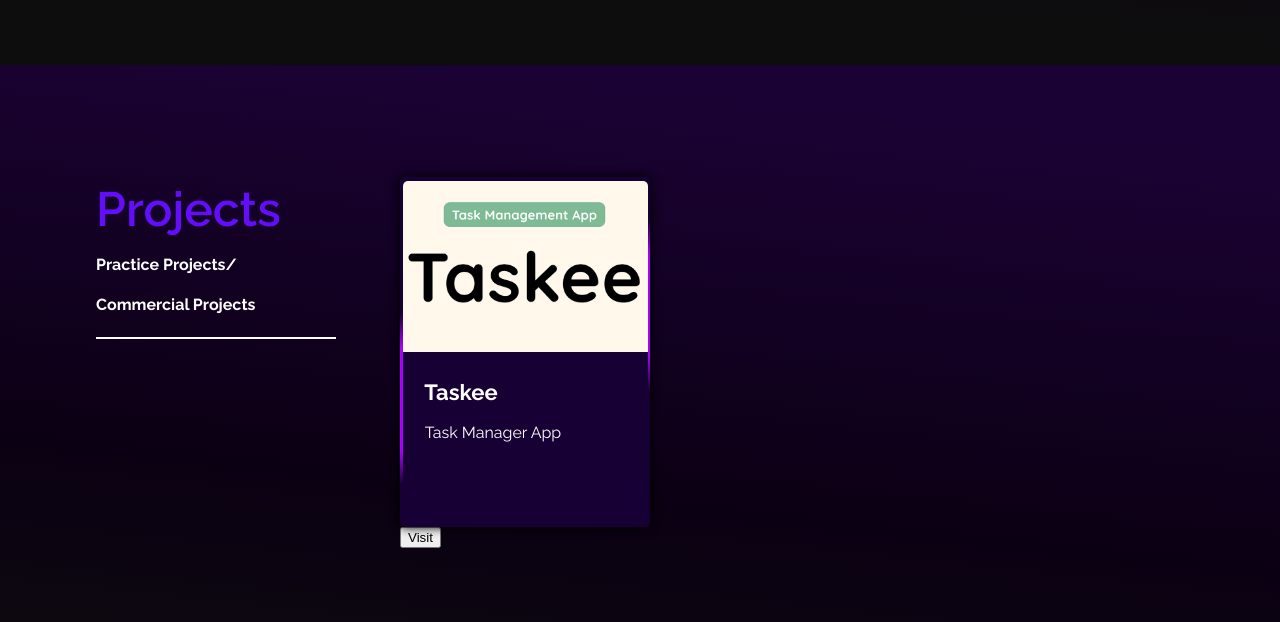
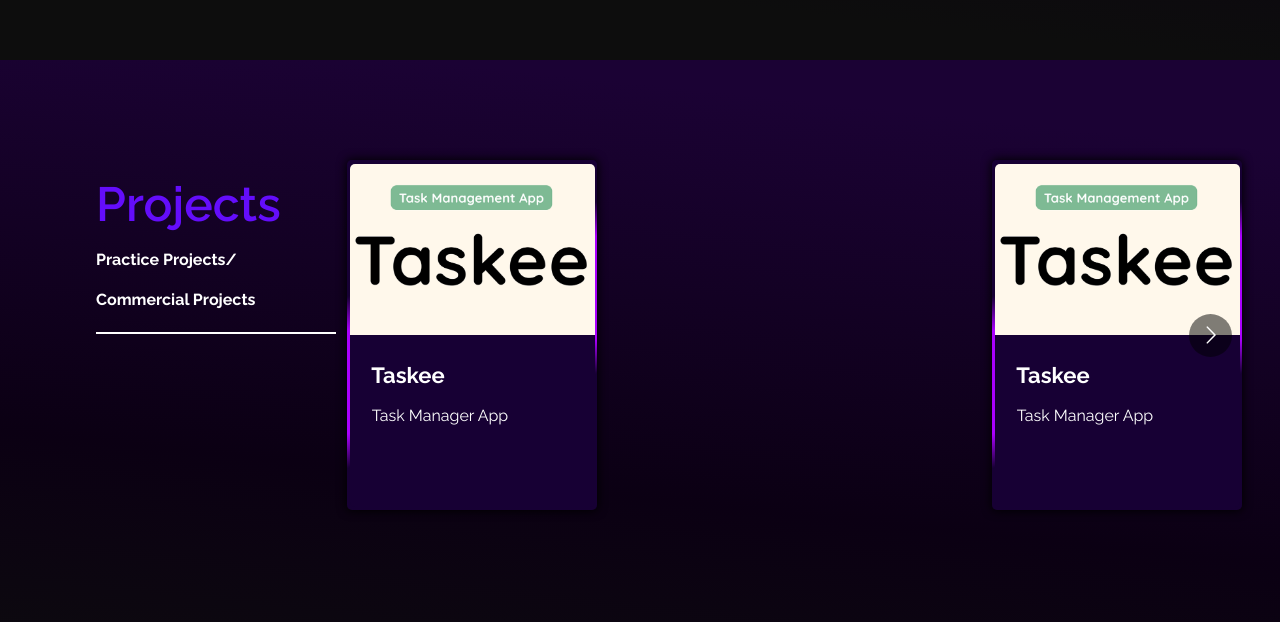
Before and after one commit to Arman6117/Portfolio_V2, a React (Create React App) app: page / in a window 1280 px wide. Shown: the part 1575-2197 px from the top of the page. Built offline with nearby package versions, Linux system fonts and the light colour scheme.

Commit message:
Still working on carosoule

```diff
--- a/package.json
+++ b/package.json
@@ -8,10 +8,13 @@
     "@testing-library/user-event": "^13.5.0",
     "react": "^18.2.0",
     "react-dom": "^18.2.0",
+    "react-multi-carousel": "^2.8.4",
     "react-scripts": "5.0.1",
+    "react-slick": "^0.29.0",
     "react-spring": "^9.7.1",
     "react-svg": "^16.1.15",
     "sass": "^1.62.1",
+    "slick-carousel": "^1.8.1",
     "web-vitals": "^2.1.4"
   },
   "scripts": {
--- a/src/App.js
+++ b/src/App.js
@@ -2,6 +2,7 @@ import Navbar from "./Components/Navbar/Navbar";
 import Home from "./Components/Home/Home";
 import Skills from "./Components/Skills/Skills";
 import Projects from "./Components/Projects/Projects";
+
 function App() {
   return (
     <>
--- a/src/Components/Projects/Card/Card.jsx
+++ b/src/Components/Projects/Card/Card.jsx
@@ -46,8 +46,9 @@ const Card = () => {
             </div>
           </div>
         </div>
-        <button className="p-btn">Visit</button>
       </div>
+      {/* <button className="p-btn">Visit</button> */}
+
     </>
   );
 };
--- a/src/Components/Projects/Card/Card.scss
+++ b/src/Components/Projects/Card/Card.scss
@@ -198,7 +198,41 @@ strong
 }
 
 .p-btn
-{}
+{
+  position: relative;
+  top: 2rem;
+  left: 5rem;
+  width: 100px;
+  font-weight: 600;
+  height: 30px;
+  outline: 0;
+  grid-gap: 8px;
+  align-items: center;
+  background-color: #9500ff;
+  color: #ffffff;
+  border: 1px solid #000;
+  border-radius: 4px;
+  cursor: pointer;
+  display: inline-flex;
+  flex-shrink: 0;
+  font-size: 16px;
+  gap: 8px;
+  justify-content: center;
+  line-height: 1.5;
+  overflow: hidden;
+  padding: 12px 16px;
+  text-decoration: none;
+  text-overflow: ellipsis;
+  transition: all .14s ease-out;
+  white-space: nowrap;
+  &:hover {
+      box-shadow: 4px 4px 0 #ffffff;
+      transform: translate(-4px,-4px);
+  }
+  &:focus-visible{
+      outline-offset: 1px;
+  }
+}
 @keyframes floating {
   0% {
     transform: translateY(0px);
--- a/src/Components/Projects/Projects.jsx
+++ b/src/Components/Projects/Projects.jsx
@@ -1,22 +1,68 @@
-import React from 'react'
-import './Projects.scss'
-import Page from '../PageTxt/Page'
-import Card from './Card/Card'
+import React from "react";
+import "./Projects.scss";
+import Page from "../PageTxt/Page";
+import Card from "./Card/Card";
+import Carousel from "react-multi-carousel";
+import "react-multi-carousel/lib/styles.css";
+
 const Projects = () => {
+  const responsive = {
+    superLargeDesktop: {
+      breakpoint: { max: 4000, min: 1024 },
+      items: 3,
+    },
+    desktop: {
+      breakpoint: { max: 1024, min: 800 },
+      items: 2,
+    },
+    tablet: {
+      breakpoint: { max: 1024, min: 464 },
+      items: 2,
+    },
+    mobile: {
+      breakpoint: { max: 464, min: 0 },
+      items: 1,
+    },
+  };
+
+  const carouselCustomStyles = {
+    // Adjust the margin and padding as per your preference
+    padding: "0 10px",
+  };
+
   return (
-  <>
-    <div className='projects'>
-        <div className='projects_txt'>
-            <Page title="Projects" desc1="Practice Projects/" desc2="Commercial Projects" />
+    <>
+      <div className="projects">
+        <div className="projects_txt">
+          <Page
+            title="Projects"
+            desc1="Practice Projects/"
+            desc2="Commercial Projects"
+          />
         </div>
-        <div className='project_card'>
-          <div className='card_div'>
-           <Card />
+
+        <Carousel
+          responsive={responsive}
+
+          containerClass="carousel-container"
+          customStyles={carouselCustomStyles}
+        >
+          <div className="card-item">
+            <Card />
           </div>
-        </div>
-    </div>
-  </>
-  )
-}
+          <div className="card-item">
+            <Card />
+          </div>
+          <div className="card-item">
+            <Card />
+          </div>
+          <div className="card-item">
+            <Card />
+          </div>
+        </Carousel>
+      </div>
+    </>
+  );
+};
 
-export default Projects
+export default Projects;
--- a/src/Components/Projects/Projects.scss
+++ b/src/Components/Projects/Projects.scss
@@ -3,23 +3,39 @@
   height: 100vh;
   background: var(--page_bg);
 }
-  .projects_txt
-  {
+
+.projects_txt {
   position: absolute;
   width: 100%;
-    // height: ;
+  z-index: 34;
 }
-  .project_card
-  {
+
+.project_card {
   display: flex;
+  // position: relative;
+  flex-direction: row;
+  // justify-content: space-between;
+}
 
-    .card_div
-    {
-      // width: 200px;
-      // height: 250px;
-      // background-color: red;
+.card_div {
+
+  background: rgba(255, 0, 0, 0);
+  width: 100%;
+}
+.slider {
+  display: flex;
+  width: 100%;
+}
+
+.card-slider {
+  width: 100%; /* Adjust the width as needed */
+}
+.carousel-container {
+  margin:  -5px;
+}
+
+.card-item {
   position: relative;
-      top: 7rem;
-      left: 25rem;
+  left: 22rem;
+  padding: 100px 0px;
 }
-  }
```
Also changed, not shown: 1 other file (tests, documents, lock files or other folders). Lines whose indentation alone changed are shown as unchanged.
